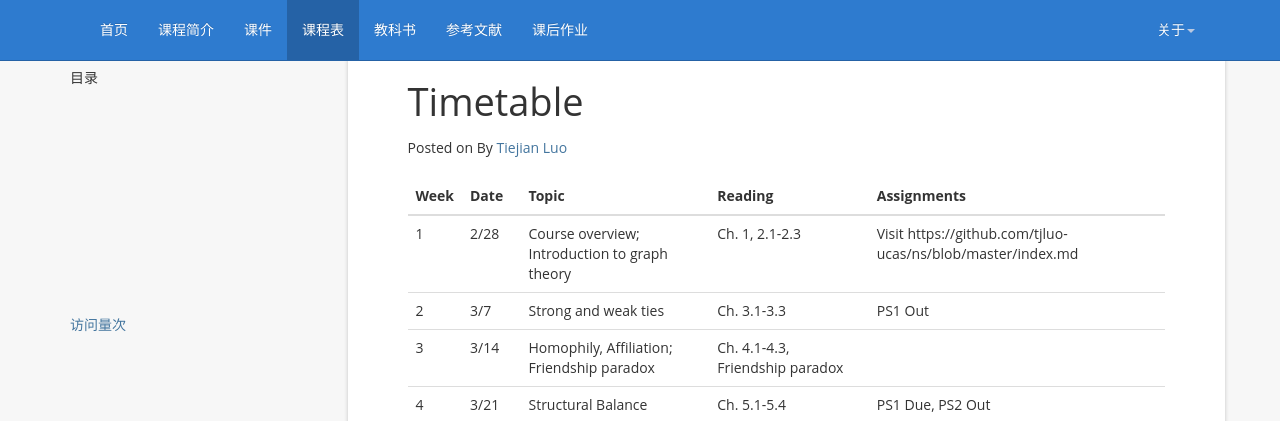
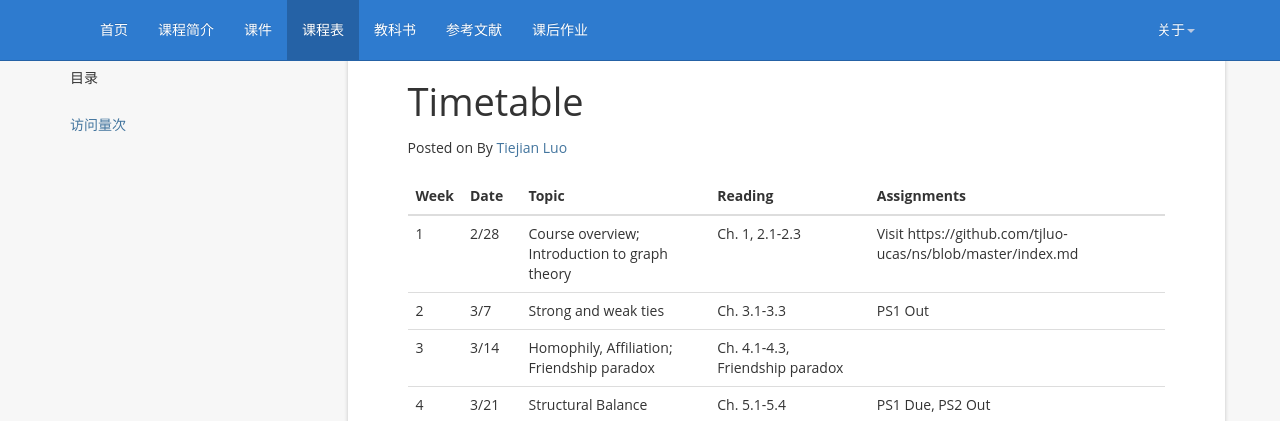
Before and after one commit to tjluo-ucas/ns, a Jekyll site: the page built from schedule.md, in a window 1280 px wide. Shown: the top 421 px of the page. Built offline with Jekyll 4.4.1, drawn with Linux system fonts in a browser that asks for light colours; nearby versions of some CDN libraries; a script that is not in the unit is left out; comment, search, counter and statistics services are not loaded.

Commit message:
Update lefttree.html

```diff
--- a/_includes/lefttree.html
+++ b/_includes/lefttree.html
@@ -2,10 +2,10 @@
   <h5>目录</h5>
   <ul class="nav sidenav">
   </ul>
-  <div style="height: 200px;width: 200px;">
+  <!-- <div style="height: 200px;width: 200px;">
     <script type="text/javascript" src="//rf.revolvermaps.com/0/0/8.js?i={{ site.revolvermaps }}&amp;m=0&amp;c=ff0000&amp;cr1=ffffff&amp;f=arial&amp;l=33" async="async">
     </script>
-  </div>
+  </div> -->
   <div style="height: 60px;width: 200px;">
     <a><span id="busuanzi_container_site_pv">访问量<span id="busuanzi_value_site_pv"></span>次</span></a>
   </div>
```
